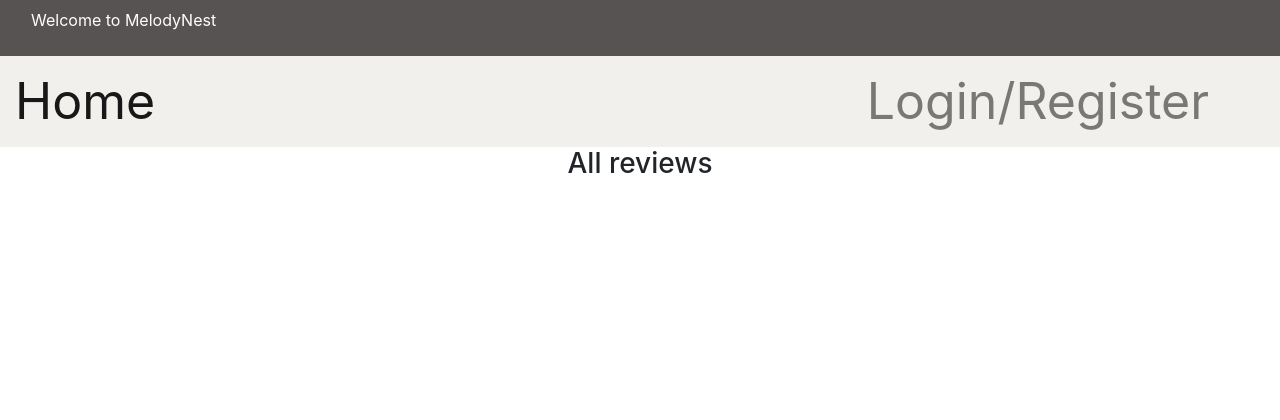
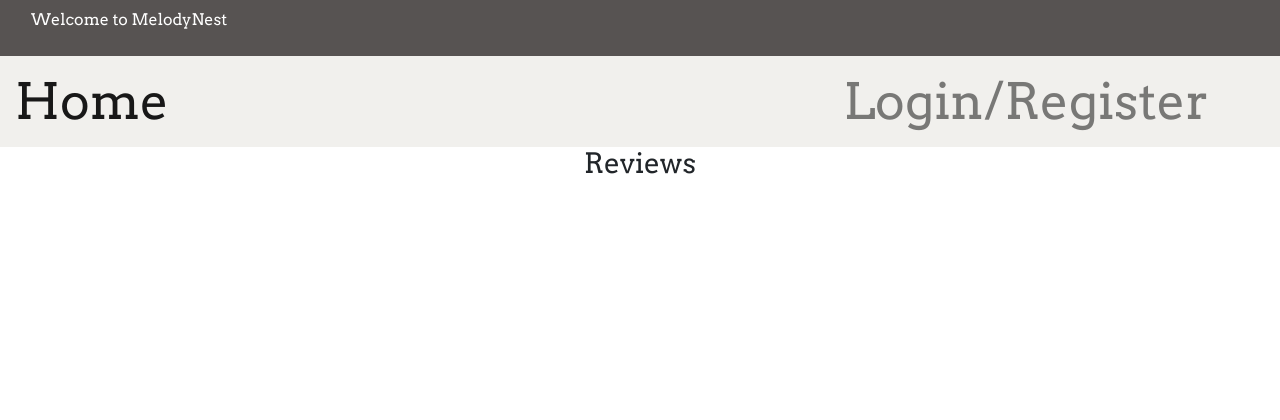
Before and after one commit to abryan1811/MelodyNest, a Flask app: page /review_page in a window 1280 px wide. Shown: the top 420 px of the page. Run offline with Flask 2, Linux system fonts and the light colour scheme; data that the repository does not hold is empty; some libraries are stand-ins or nearby versions.

Commit message:
Added Arvo google font

```diff
--- a/static/css/style.css
+++ b/static/css/style.css
@@ -1,3 +1,8 @@
+/* Font */
+body {
+    font-family: 'Arvo', serif;
+}
+
 /* Navbar */
 .navbarNavAuthentication {
 	background-color:#575352;
--- a/templates/base.html
+++ b/templates/base.html
@@ -5,12 +5,14 @@
     <meta name="viewport" content="width=device-width, initial-scale=1.0">
     <link rel="stylesheet" href="https://cdnjs.cloudflare.com/ajax/libs/font-awesome/5.15.2/css/all.min.css" integrity="sha512-HK5fgLBL+xu6dm/Ii3z4xhlSUyZgTT9tuc/hSrtw6uzJOvgRr2a9jyxxT1ely+B+xFAmJKVSTbpM/CuL7qxO8w==" crossorigin="anonymous" type="text/css"/>
     <link rel="stylesheet" href="https://cdn.jsdelivr.net/npm/bootstrap@4.6.0/dist/css/bootstrap.min.css" integrity="sha384-B0vP5xmATw1+K9KRQjQERJvTumQW0nPEzvF6L/Z6nronJ3oUOFUFpCjEUQouq2+l" crossorigin="anonymous">
+    <link rel="preconnect" href="https://fonts.gstatic.com"><link href="https://fonts.googleapis.com/css2?family=Arvo&display=swap" rel="stylesheet">
     <link rel="stylesheet" href="{{ url_for('static', filename= 'css/style.css')}}" text="text.css">
     {% block styles %}
     {% endblock %}
     <title>MelodyNest</title>
 </head>
 <body>
+
 
     <!--Authentication bar-->
     <nav class="navbar navbar-expand-lg navbar-light bg-light py-0 px-0">
@@ -68,8 +70,10 @@
         </div>
     </nav>
 
+
     <div class="container-fluid baseContent">
         {% block content %}
+
         {% endblock %}
     </div>
 
--- a/templates/review_page.html
+++ b/templates/review_page.html
@@ -1,7 +1,7 @@
 {% extends "base.html" %}
 {% block content %}
 
-<h3 class="d-flex justify-content-center" method="GET">All reviews</h3>
+<h3 class="d-flex justify-content-center" method="GET">Reviews</h3>
 
 <!--Review Cards-->
 <div class="container-fluid">
```
